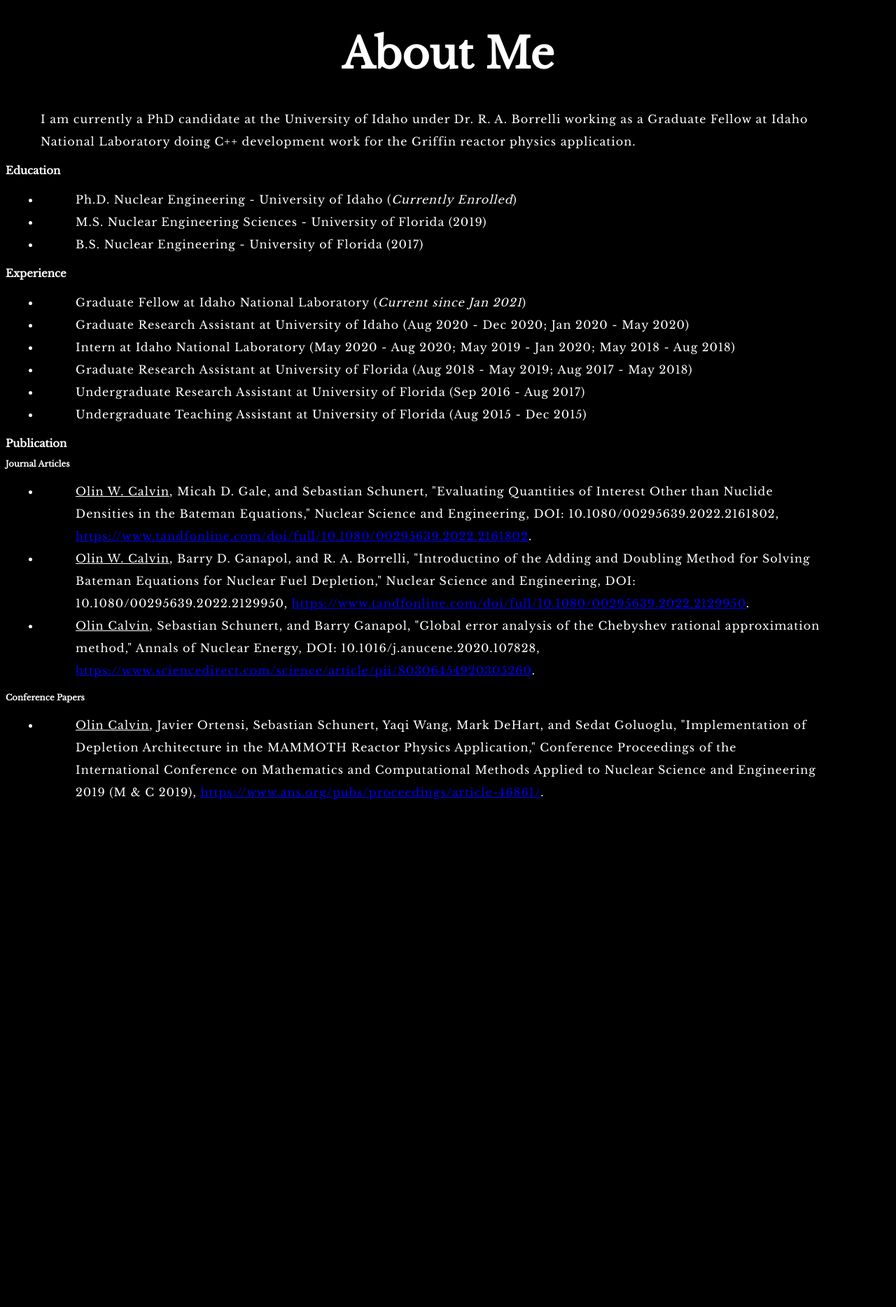
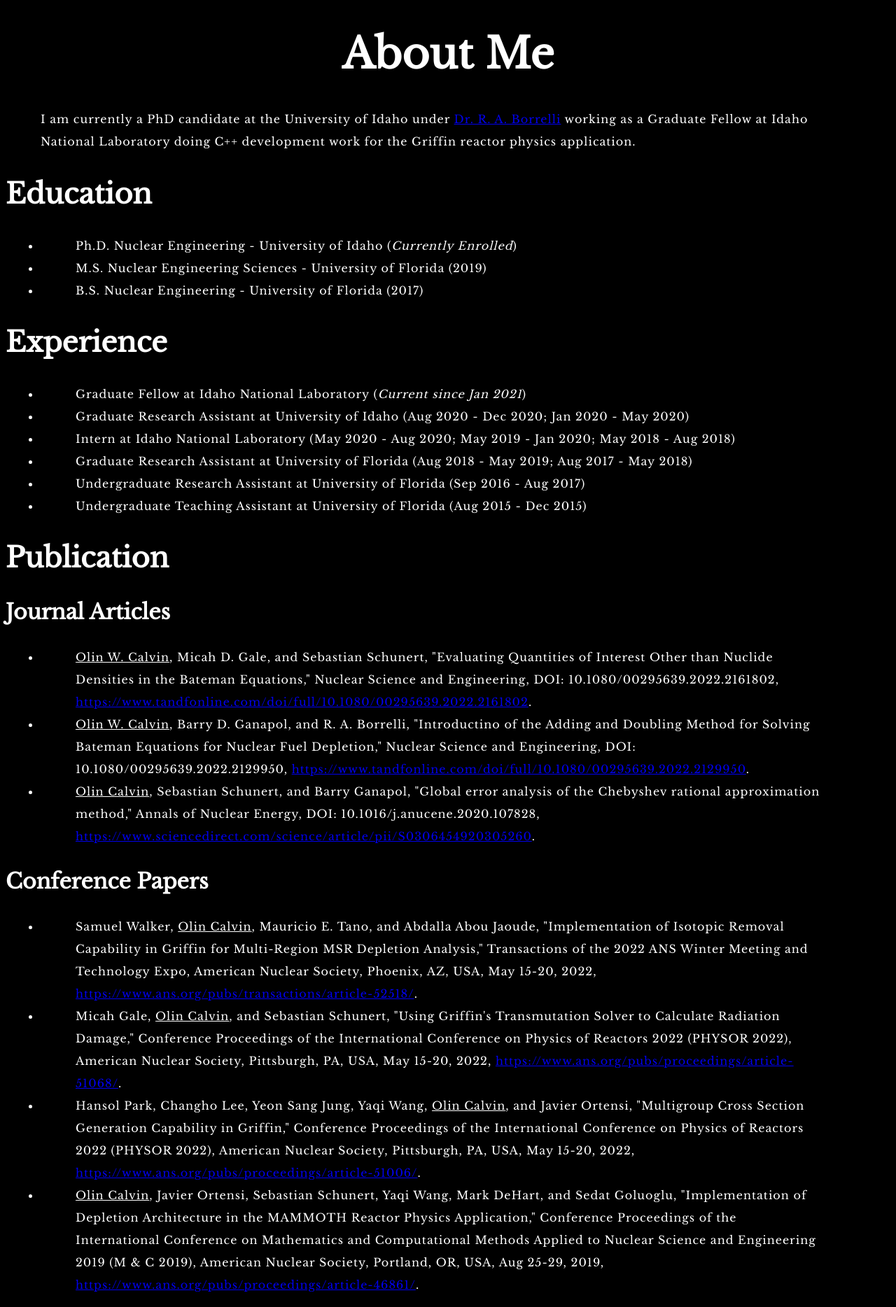
Before and after one commit to olinwc/olinwc.github.io, a PHP site: page /about.html in a window 1280 px wide. Shown: the whole page at 70% size. Before the commit the page ends 1143 px from the top, so only its background shows below. Run offline with PHP 8.4, Linux system fonts and the light colour scheme.

Commit message:
More publications and some small style changes

```diff
--- a/about.html
+++ b/about.html
@@ -11,7 +11,7 @@
 </head>
 <body>
 	<h1>About Me</h1>
-	<p>I am currently a PhD candidate at the University of Idaho under Dr. R. A. Borrelli working as a Graduate Fellow at Idaho National Laboratory doing C++ development work for the Griffin reactor physics application.</p>
+	<p>I am currently a PhD candidate at the University of Idaho under <a href="https://thedoctorrab.github.io/">Dr. R. A. Borrelli</a> working as a Graduate Fellow at Idaho National Laboratory doing C++ development work for the Griffin reactor physics application.</p>
   <h2>Education</h2>
   <ul>
     <li>Ph.D. Nuclear Engineering - University of Idaho (<em>Currently Enrolled</em>)</li>
@@ -36,7 +36,10 @@
       </ul>
     <h3>Conference Papers</h3>
       <ul>
-        <li><u>Olin Calvin</u>, Javier Ortensi, Sebastian Schunert, Yaqi Wang, Mark DeHart, and Sedat Goluoglu, "Implementation of Depletion Architecture in the MAMMOTH Reactor Physics Application," Conference Proceedings of the International Conference on Mathematics and Computational Methods Applied to Nuclear Science and Engineering 2019 (M &amp; C 2019), <a href="https://www.ans.org/pubs/proceedings/article-46861/">https://www.ans.org/pubs/proceedings/article-46861/</a>.</li>
+        <li>Samuel Walker, <u>Olin Calvin</u>, Mauricio E. Tano, and Abdalla Abou Jaoude, "Implementation of Isotopic Removal Capability in Griffin for Multi-Region MSR Depletion Analysis," Transactions of the 2022 ANS Winter Meeting and Technology Expo, American Nuclear Society, Phoenix, AZ, USA, May 15-20, 2022, <a href="https://www.ans.org/pubs/transactions/article-52518/">https://www.ans.org/pubs/transactions/article-52518/</a>.</li>
+        <li>Micah Gale, <u>Olin Calvin</u>, and Sebastian Schunert, "Using Griffin's Transmutation Solver to Calculate Radiation Damage," Conference Proceedings of the International Conference on Physics of Reactors 2022 (PHYSOR 2022), American Nuclear Society, Pittsburgh, PA, USA, May 15-20, 2022, <a href="https://www.ans.org/pubs/proceedings/article-51068/">https://www.ans.org/pubs/proceedings/article-51068/</a>.</li>
+        <li>Hansol Park, Changho Lee, Yeon Sang Jung, Yaqi Wang, <u>Olin Calvin</u>, and Javier Ortensi, "Multigroup Cross Section Generation Capability in Griffin," Conference Proceedings of the International Conference on Physics of Reactors 2022 (PHYSOR 2022), American Nuclear Society, Pittsburgh, PA, USA, May 15-20, 2022, <a href="https://www.ans.org/pubs/proceedings/article-51006/">https://www.ans.org/pubs/proceedings/article-51006/</a>.</li>
+        <li><u>Olin Calvin</u>, Javier Ortensi, Sebastian Schunert, Yaqi Wang, Mark DeHart, and Sedat Goluoglu, "Implementation of Depletion Architecture in the MAMMOTH Reactor Physics Application," Conference Proceedings of the International Conference on Mathematics and Computational Methods Applied to Nuclear Science and Engineering 2019 (M &amp; C 2019), American Nuclear Society, Portland, OR, USA, Aug 25-29, 2019, <a href="https://www.ans.org/pubs/proceedings/article-46861/">https://www.ans.org/pubs/proceedings/article-46861/</a>.</li>
       </ul>
 </body>
 </html>
--- a/styles/style.css
+++ b/styles/style.css
@@ -13,6 +13,18 @@ h1 {
   text-align: center;
 }
 
+h2 {
+  font-size: 40px;
+}
+
+h3 {
+  font-size: 30px;
+}
+
+h4 {
+  font-size: 20px;
+}
+
 p, li, ul {
   font-size: 16px;
   line-height: 2;
```
